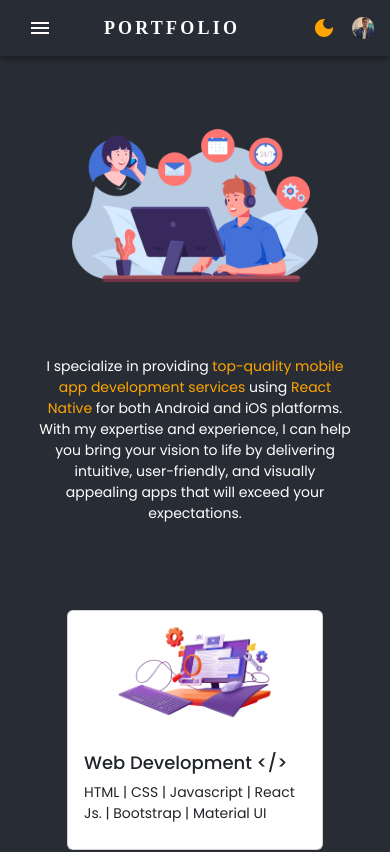
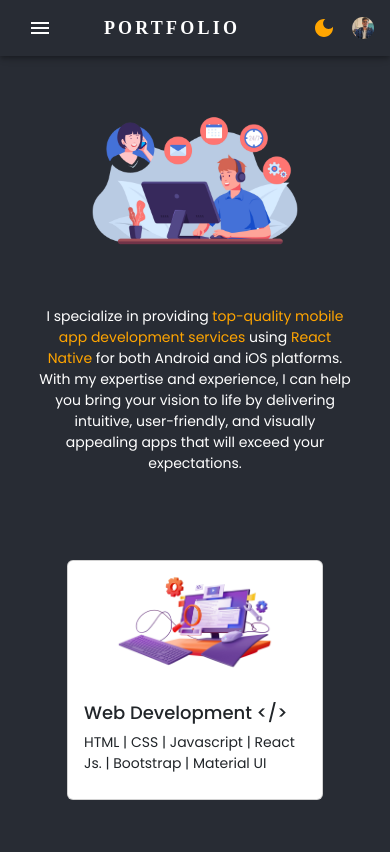
Before and after one commit to Sahil26299/my-portfolio1, a React (Create React App) app: page /services in a window 390 px wide. Shown: the top 852 px of the page. Built offline with nearby package versions, Linux system fonts and the light colour scheme.

Commit message:
Animation provided to service section complete

```diff
--- a/src/Components/Commons/Introduction/Introduction.css
+++ b/src/Components/Commons/Introduction/Introduction.css
@@ -11,11 +11,16 @@
     transition: opacity 1s, transform 1s;
 }
 
+.SkillSet{
+    opacity: 0;
+    transform: translateY(50px);
+    transition: opacity 1s, transform 1s;
+}
+
 .FadeYAnimationProfile{
     opacity: 1;
     transform: translateY(0px);
 }
-
 .basic-intro-text {
     display: flex;
     flex-direction: column;
@@ -249,6 +254,10 @@
     .SearchBar{
         font-size: 13px;
     } */
+    .IntroBodyWrapper {
+        padding: 5% 5%;
+        /* padding-top: 5%;  */
+    }
     .ProfileMyImage {
         height: 200px;
         width: 200px;
--- a/src/Components/Commons/Services/Services.css
+++ b/src/Components/Commons/Services/Services.css
@@ -1,5 +1,5 @@
 #Services_ID{
-
+    height: 100%;
 }
 .ServicesHeading{
     font-family: 'Poppins', sans-serif;
@@ -21,7 +21,20 @@
     flex-direction: row;
     align-items: center;
     justify-content: space-evenly;
+    opacity: 0;
+    transform: translateY(50px);
+    transition: opacity 1s, transform 1s;
 }
+.ServiceCard{
+    opacity: 0;
+    transform: translateY(50px);
+    transition: opacity 1s, transform 1s;
+}
+.FadeYAnimationServices{
+    opacity: 1;
+    transform: translateY(0px);
+}
+
 .ServiceDetails{
     width: 40%;
     margin: 8% 0px;
@@ -41,7 +54,7 @@
 @media only screen and (max-width:1000px){
     .serviceBody{
         /* font-family: 'Poppins', sans-serif; */
-        font-size: 14px;
+        font-size: 16px;
     }
     .ServicesImageClass{
         height: 300px;
@@ -52,9 +65,12 @@
     .ServiceDetailsWrapper{
         flex-direction: column-reverse;
         align-items: center;
-        justify-content:center
+        justify-content:center;
+        opacity: 1;
+    transform: translateY(0px);
     }
     .serviceBody{
+        font-size: 14px;
         margin-top: 0px;
         text-align: center;
     }
@@ -64,5 +80,19 @@
     .ServiceDetails{
         width: 80%;
         margin: 0% 0px 15% 0px;
+        opacity: 0;
+        transform: translateX(25px);
+        transition: opacity 1s, transform 1s;
+    }
+    .ServicesImageClass{
+        height: 250px;
+        width: 250px;
+        opacity: 0;
+        transform: translateX(-25px);
+        transition: opacity 1s, transform 1s;
+    }
+    .FadeXAnimationServices{
+        opacity: 1;
+    transform: translateX(0px);
     }
 }
--- a/src/Components/Commons/Services/Services.js
+++ b/src/Components/Commons/Services/Services.js
@@ -1,4 +1,4 @@
-import React, { useContext, useEffect } from 'react'
+import React, { useContext, useEffect, useState, useRef } from 'react'
 import './Services.css'
 import Box from '@mui/material/Box';
 import Grid from '@mui/material/Grid';
@@ -13,26 +13,57 @@
     'I use various platforms for development and deployment, like Git/Github for maintaining the code, VSCode majorly for development and android studio and XCode for deploying apk and aab(for android) and ipa(for iOS) files for testing and production.']
 export default function Services() {
     const Colors = useContext(ColorSchema);
+    const [HeaderVisible, setHeaderVisible] = useState();
+    const [Card1Visible, setCard1Visible] = useState();
+    const [Card2Visible, setCard2Visible] = useState();
+    const [Card3Visible, setCard3Visible] = useState();
+    const HeaderRef = useRef()
+    const Card1Ref = useRef()
+    const Card2Ref = useRef()
+    const Card3Ref = useRef()
+
+    useEffect(() => {
+        let HeaderObserver = new IntersectionObserver((entries) => {
+            setHeaderVisible(entries[0].isIntersecting)
+        });
+        HeaderObserver.observe(HeaderRef.current)
+
+        let Card1Observer = new IntersectionObserver((entries) => {
+            setCard1Visible(entries[0].isIntersecting)
+        });
+        Card1Observer.observe(Card1Ref.current)
+
+        let Card2Observer = new IntersectionObserver((entries) => {
+            setCard2Visible(entries[0].isIntersecting)
+        });
+        Card2Observer.observe(Card2Ref.current)
+
+        let Card3Observer = new IntersectionObserver((entries) => {
+            setCard3Visible(entries[0].isIntersecting)
+        });
+        Card3Observer.observe(Card3Ref.current)
+    }, [])
+
 
     return (
         <div id='Services_ID' style={{ backgroundColor: Colors.newVar.BGColor }} >
-            <div className='ServiceDetailsWrapper' >
-                <div className='ServiceDetails' >
+            <div ref={HeaderRef} className={`ServiceDetailsWrapper ${HeaderVisible ? "FadeYAnimationServices" : ""}`} >
+                <div className={`ServiceDetails ${HeaderVisible ? "FadeXAnimationServices" : ""}`} >
                     <p style={{ color: Colors.newVar.TXTColor, }} className={'serviceBody'} >
                         I specialize in providing <span style={{color:'orange'}} >top-quality mobile app development services</span> using <span style={{color:'orange'}} >React Native</span> for both Android and iOS platforms. With my expertise and experience, I can help you bring your vision to life by delivering intuitive, user-friendly, and visually appealing apps that will exceed your expectations.
                     </p>
                 </div>
-                <img src={Images.ServicesImage} className={'ServicesImageClass'} />
+                <img src={Images.ServicesImage} className={`ServicesImageClass ${HeaderVisible ? "FadeXAnimationServices" : ""}`} />
             </div>
             <Box sx={{ alignItems: 'center', marginTop: '3%' }} className={'ServicesWrapper'} >
                 <Grid className='ServicesCardsContainer' container spacing={10} justifyContent={'center'} >
-                    <Grid item display={'flex'} alignItems={'center'} flexDirection={'column'} lg={4} md={6} sm={12} >
+                    <Grid ref={Card1Ref} className={`ServiceCard ${Card1Visible ? "FadeYAnimationServices" : ""}`} item display={'flex'} alignItems={'center'} flexDirection={'column'} lg={4} md={6} sm={12} >
                         <Cards isDemo={false} ImagePath={Images.DeveloperImageHome} CardTitle={'Web Development </>'} CardContent={'HTML | CSS | Javascript | React Js. | Bootstrap | Material UI'} />
                     </Grid>
-                    <Grid item display={'flex'} alignItems={'center'} flexDirection={'column'} lg={4} md={6} sm={12} >
+                    <Grid ref={Card2Ref} className={`ServiceCard ${Card2Visible ? "FadeYAnimationServices" : ""}`} item display={'flex'} alignItems={'center'} flexDirection={'column'} lg={4} md={6} sm={12} >
                         <Cards isDemo={false} ImagePath={Images.AppDeveloperTheme} CardTitle={'App Development {}'} CardContent={'React Native | Redux | Android | iOS '} />
                     </Grid>
-                    <Grid item display={'flex'} alignItems={'center'} flexDirection={'column'} lg={4} md={6} sm={12} >
+                    <Grid ref={Card3Ref} className={`ServiceCard ${Card3Visible ? "FadeYAnimationServices" : ""}`} item display={'flex'} alignItems={'center'} flexDirection={'column'} lg={4} md={6} sm={12} >
                         <Cards isDemo={false} ImagePath={Images.PlatformTheme} CardTitle={'Platforms'} CardContent={'VSCode | Git/GitHub | Android Studios | XCode '} />
                     </Grid>
                 </Grid>
```
Also changed, not shown: src/Components/Commons/Introduction/Introduction.js (+39 -11 lines).
